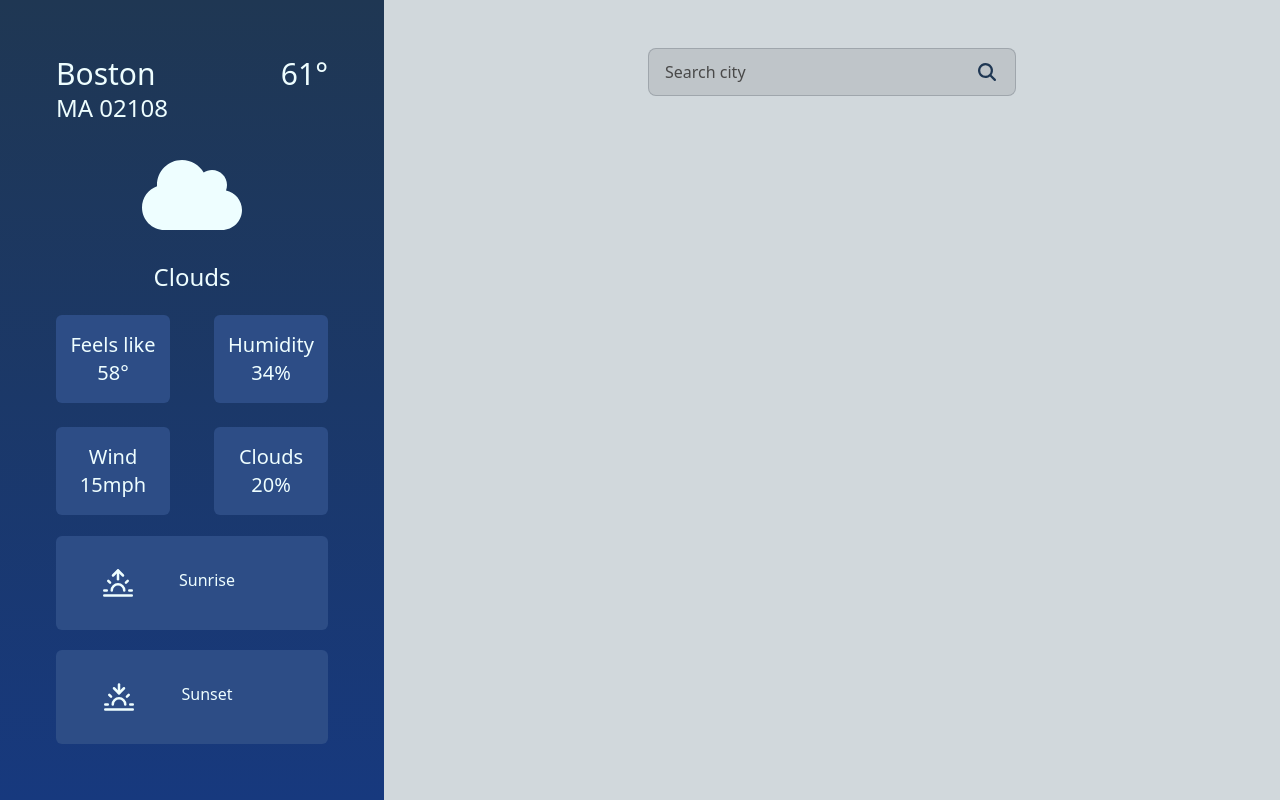
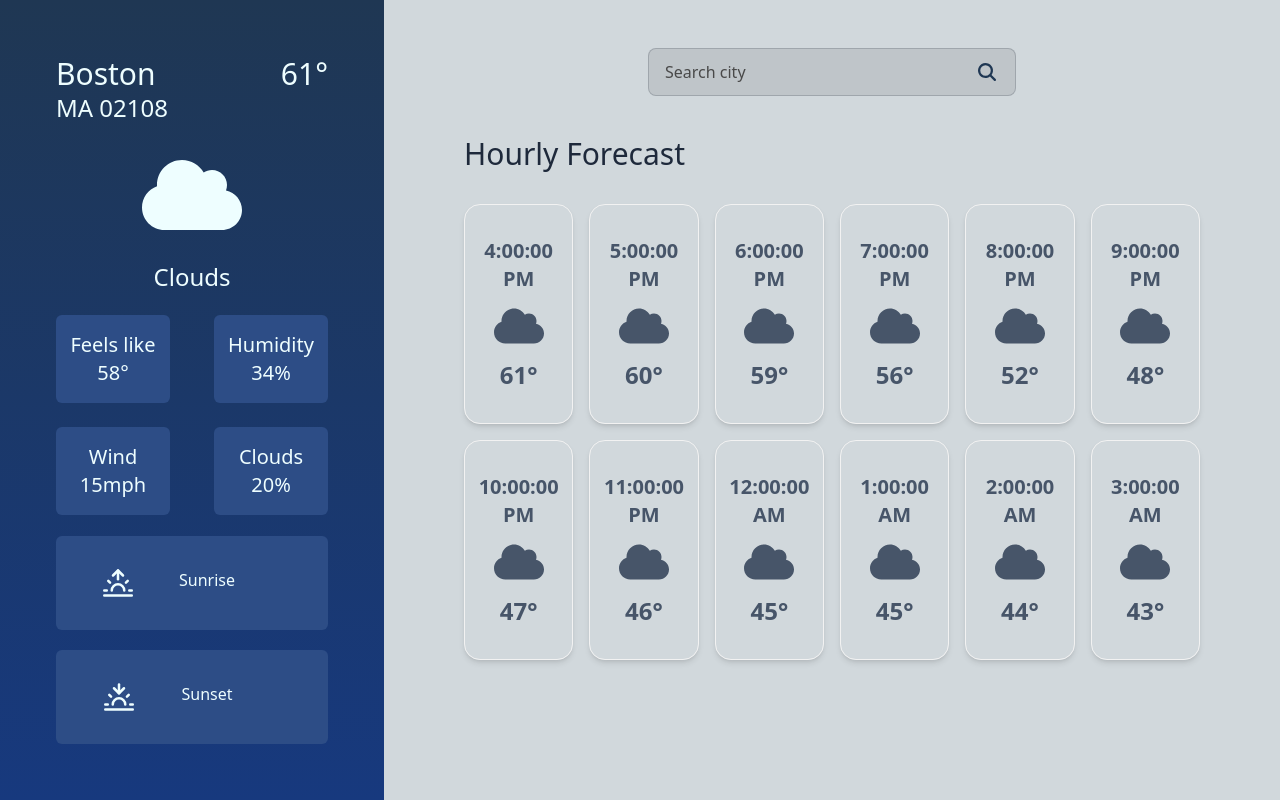
Before and after one commit to alexcw08/FullStack-Weather-App, a React (Vite) app in the folder client/: page / in a window 1280 px wide. Built offline with nearby package versions, Linux system fonts and the light colour scheme.

Commit message:
Create components to render hourly forecast.

```diff
--- a/client/src/App.tsx
+++ b/client/src/App.tsx
@@ -11,7 +11,7 @@ function App() {
   return (
     <div className="bg-[#D1D8DC] flex h-dvh w-full}">
       <CurrentCast weatherData={weatherData} />
-      <HourlyDaily setWeatherData={setWeatherData} />
+      <HourlyDaily weatherData={weatherData} setWeatherData={setWeatherData} />
     </div>
   );
 }
--- /dev/null
+++ b/client/src/components/HourlyCard.tsx
@@ -0,0 +1,38 @@
+import { HourlyWeather } from "../types/weatherTypes";
+
+import { FaCloudRain } from "react-icons/fa";
+import { FaCloud } from "react-icons/fa";
+import { IoSnowOutline } from "react-icons/io5";
+import { FaSun } from "react-icons/fa";
+import { IconType } from "react-icons";
+
+interface ChildProps {
+  hour: HourlyWeather;
+}
+
+const icons: { [key: string]: IconType } = {
+  ["Clear"]: FaCloud,
+  ["Rain"]: FaCloudRain,
+  ["Drizzle"]: FaCloudRain,
+  ["Snow"]: IoSnowOutline,
+  ["Sunny"]: FaSun,
+  ["Clouds"]: FaCloud,
+};
+
+const HourlyCard: React.FC<ChildProps> = ({ hour }) => {
+  const weatherDescription = hour.weather[0].main;
+  const IconComponent = icons[weatherDescription];
+  return (
+    <div className="card card-bordered  items-center shadow-md text-slate-600 ">
+      <div className="card-body  w-[80%] px-0 items-center">
+        <h2 className="card-title block text-center text-md">{hour.dt.time}</h2>
+        {IconComponent && <IconComponent fontSize={"50px"} />}
+        <h2 className="card-title block text-center text-2xl">
+          {hour.temp.toFixed(0)}°
+        </h2>
+      </div>
+    </div>
+  );
+};
+
+export default HourlyCard;
--- /dev/null
+++ b/client/src/components/HourlyContainer.tsx
@@ -0,0 +1,41 @@
+import WeatherData from "../types/weatherTypes";
+import HourlyCard from "./HourlyCard";
+
+interface ChildProps {
+  weatherData: WeatherData;
+}
+
+const HourlyContainer: React.FC<ChildProps> = ({ weatherData }) => {
+  const firstHalf = weatherData.hourly.slice(0, 12);
+  const secondHalf = weatherData.hourly.slice(12);
+  console.log(secondHalf);
+  return (
+    <div className="py-10 flex flex-col ">
+      <h1 className="text-3xl text-slate-800 mb-8">Hourly Forecast</h1>
+      <div className="grid grid-cols-6 grid-rows-2 gap-4">
+        {/* {weatherData.hourly.map((hour) => (
+          <HourlyCard hour={hour} />
+        ))} */}
+        {firstHalf.map((hour) => (
+          <HourlyCard hour={hour} />
+        ))}
+        {/* IMPLEMENT DROP DOWN FOR REMAINDER 12 HOUR DATA BELOW */}
+        {/* <div className="dropdown dropdown-bottom">
+          <div tabIndex={0} role="button" className="btn m-1">
+            Click
+          </div>
+          <ul
+            tabIndex={0}
+            className="dropdown-content z-[1] menu p-2 shadow bg-base-100 rounded-box w-52"
+          >
+            {firstHalf.map((hour) => (
+              <HourlyCard hour={hour} />
+            ))}
+          </ul>
+        </div> */}
+      </div>
+    </div>
+  );
+};
+
+export default HourlyContainer;
--- a/client/src/components/HourlyDaily.tsx
+++ b/client/src/components/HourlyDaily.tsx
@@ -1,14 +1,17 @@
 import WeatherData from "../types/weatherTypes";
+import HourlyContainer from "./HourlyContainer";
 import Searchbar from "./Searchbar";
 
 interface ChildProps {
+  weatherData: WeatherData;
   setWeatherData: React.Dispatch<React.SetStateAction<WeatherData>>;
 }
 
-const HourlyDaily: React.FC<ChildProps> = ({ setWeatherData }) => {
+const HourlyDaily: React.FC<ChildProps> = ({ weatherData, setWeatherData }) => {
   return (
     <div className=" w-[70%] md:px-20 flex flex-col py-12">
       <Searchbar setWeatherData={setWeatherData} />
+      <HourlyContainer weatherData={weatherData} />
     </div>
   );
 };
```
